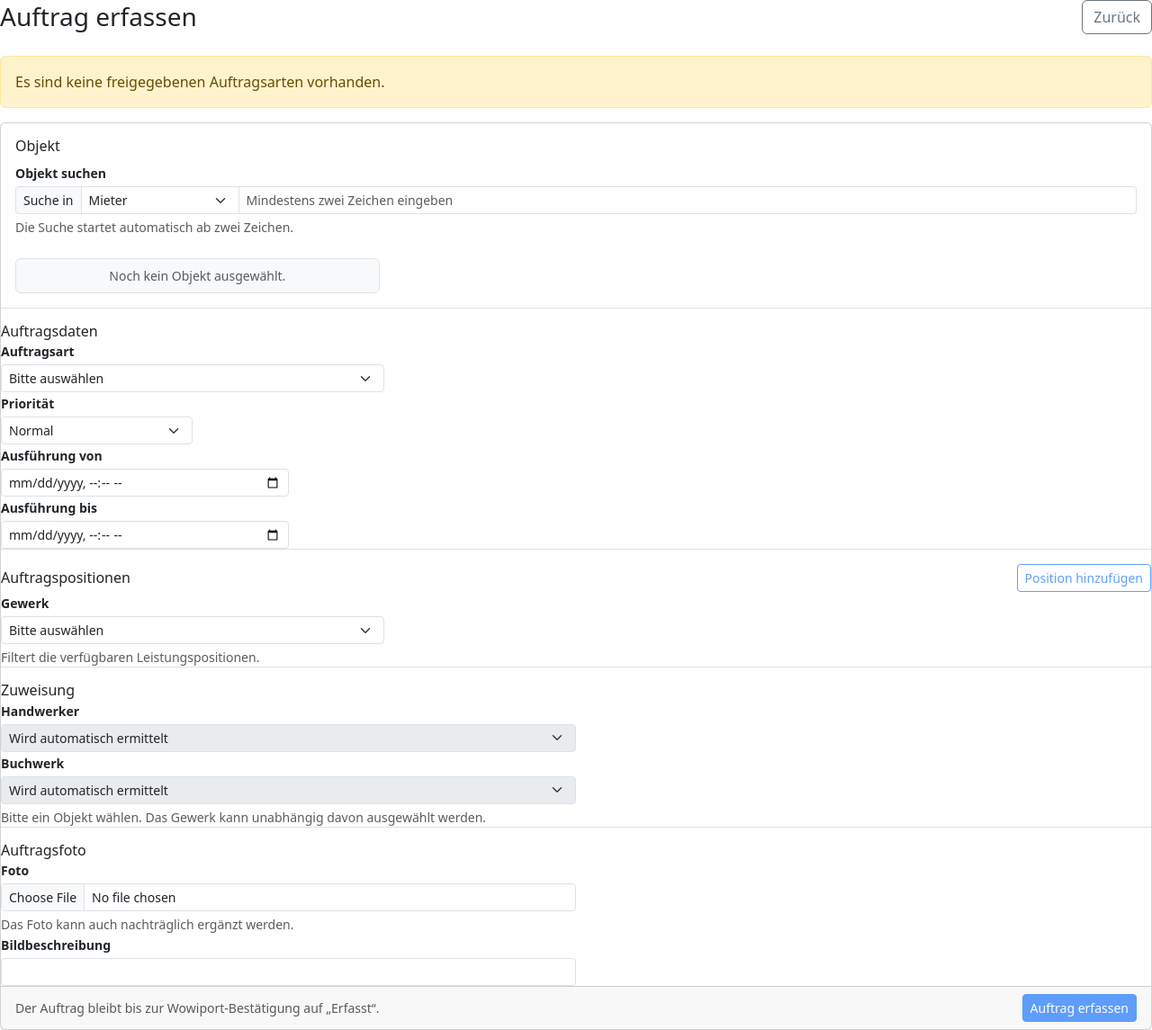
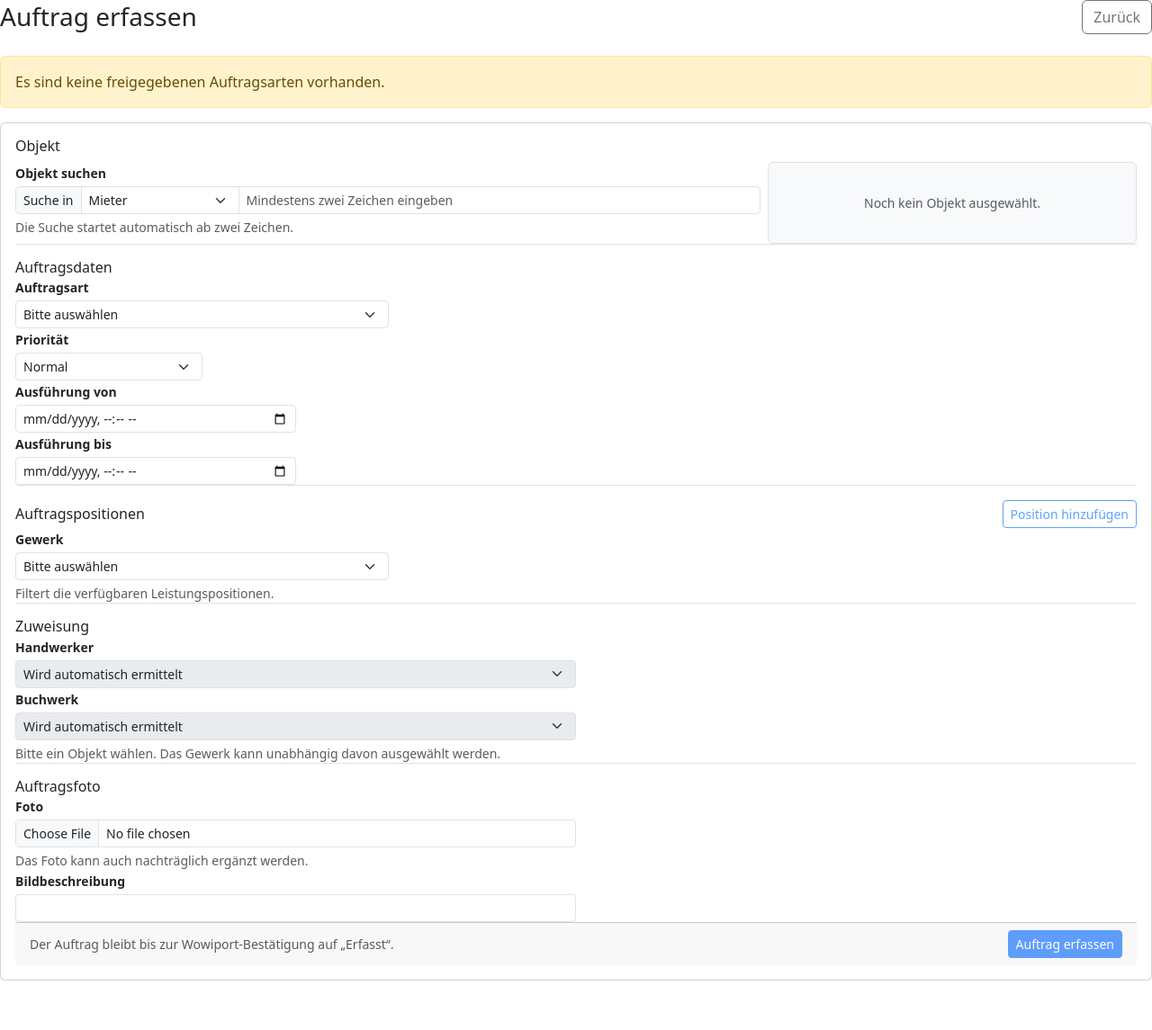
Before and after one commit to seb-bau/datlaeuft, a Python web app: template app/templates/admin/commission_form.html in a window 1280 px wide. Shown: the whole page at 90% size. After the commit the page ends 1090 px from the top, so only its background shows below. Run offline with Jinja, Linux system fonts and the light colour scheme; the template is opened without the code that fills it, so the values that code supplies are empty; some libraries are stand-ins or nearby versions.

Commit message:
CommissionForm

```diff
--- a/app/templates/admin/commission_form.html
+++ b/app/templates/admin/commission_form.html
@@ -90,6 +90,8 @@
       <div class="col-12">
         <h2 class="h6 mb-2">Objekt</h2>
 
+      <div class="row g-2 align-items-stretch">
+        <div class="col-lg-8">
           <label
             class="form-label small fw-semibold mb-1"
             for="objectSearch"
@@ -154,7 +156,6 @@
           >
             <div class="text-muted">
               Noch kein Objekt ausgewählt.
-              </div>
             </div>
           </div>
         </div>
```
Lines whose indentation alone changed are shown as unchanged.
